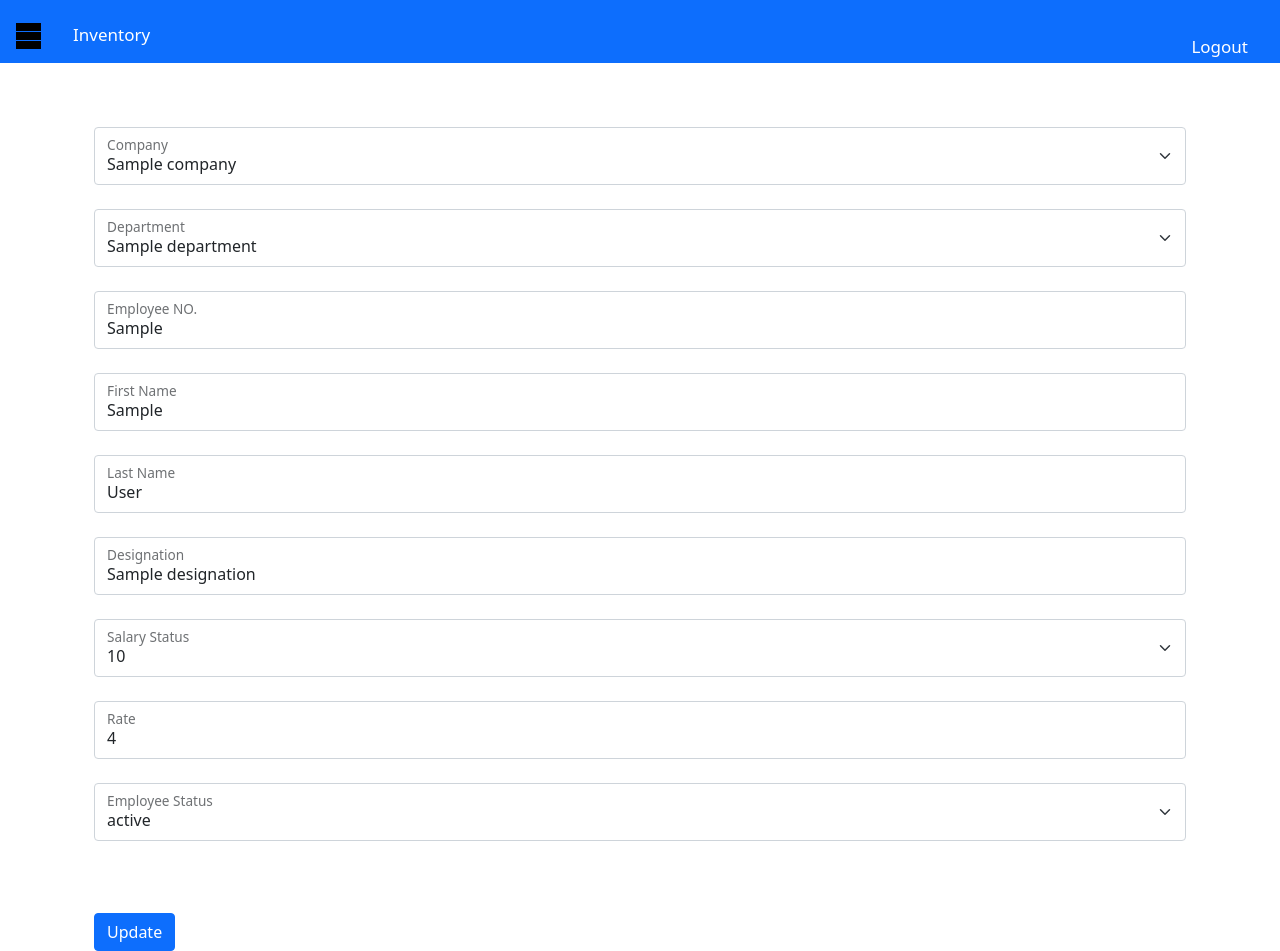
After one commit to joeygracesabusido/admin-apps-dgc, a FastAPI app: template apps/templates/payroll/update_employee.html in a window 1280 px wide. The commit adds this page. Run offline with FastAPI, Linux system fonts and the light colour scheme; the template is opened without the code that fills it: most values are stand-ins (such as "Sample title", 1, 10 or a date in 2020); some libraries are stand-ins or nearby versions.

Commit message:
08.07.2024 3:55 PM

```diff
--- a/apps/routes/payroll.py
+++ b/apps/routes/payroll.py
@@ -146,18 +146,18 @@ async def find_all_job_order(username: str = Depends(get_current_user)):
                 {
                 "id": str(items['_id']),
                 "company": items['company'],
-                "department": items['company'],
-                "employee_no": items['company'],
-                "first_name": items['company'],
-                "last_name": items['company'],
-                "designation": items['company'],
-                "salary_status": items['company'],
-                "rate": items['company'],
-                "salary_status": items['company'],
-                "employee_status": items['company'],
-                "user": items['company'],
-                "date_created": items['company'],
-                "date_updated": items['company'],
+                "department": items['department'],
+                "employee_no": items['employee_no'],
+                "first_name": items['first_name'],
+                "last_name": items['last_name'],
+                "designation": items['designation'],
+                "salary_status": items['salary_status'],
+                "rate": items['rate'],
+                "salary_status": items['salary_status'],
+                "employee_status": items['employee_status'],
+                "user": items['user'],
+                "date_created": items['date_created'],
+                "date_updated": items['date_updated'],
 
                 }
                 for items in result
@@ -174,33 +174,42 @@ async def find_all_job_order(username: str = Depends(get_current_user)):
 
 
 
-# @api_job_order.put("/api-update-job-order/{id}")
-# async def api_update_(id: str,
-#                                items: JobOrderUpdate,
-#                                username: str = Depends(get_current_user)):
+@api_payroll.put("/api-update-employee/{id}")
+async def api_update_(id: str,
+                               data: Employee,
+                               username: str = Depends(get_current_user)):
 
-#     try:
-#         if username == 'joeysabusido' or username == 'Dy':
+    try:
+        if username == 'joeysabusido' or username == 'Dy':
 
-#             obj_id = ObjectId(id)
+            obj_id = ObjectId(id)
 
-#             update_data = {
+            update_data = {
 
-#                 "jo_status": items.jo_status,
-#                 "jo_turn_overtime": datetime.now(),
-#                 "jo_remarks": items.jo_remarks,
-#                 "user": username,
-#                 "date_updated": datetime.now()
-#             }
+                "company": data.company,
+                "department": data.department,
+                "employee_no": data.employee_no,
+                "first_name": data.first_name,
+                "last_name": data.last_name,
+                "designation": data.designation,
+                "salary_status": data.salary_status,
+                "rate": data.rate,
+                "salary_status": data.salary_status,
+                "employee_status": data.employee_status,
+                "user": username,
+                "date_updated": datetime.now().isoformat() if data.date_updated else None
 
-#             result = mydb.job_order.update_one({'_id': obj_id}, {'$set': update_data})
 
-#             return ('Data has been Update')
+            }
 
-#         raise HTTPException(
-#             status_code=status.HTTP_401_UNAUTHORIZED,
-#             detail="Not Authorized",
-#             # headers={"WWW-Authenticate": "Basic"},
-#             )
-#     except Exception as e:
-#         raise HTTPException(status_code=500, detail=str(e))
+            result = mydb.employee_list.update_one({'_id': obj_id}, {'$set': update_data})
+
+            return ('Data has been Update')
+
+        raise HTTPException(
+            status_code=status.HTTP_401_UNAUTHORIZED,
+            detail="Not Authorized",
+            # headers={"WWW-Authenticate": "Basic"},
+            )
+    except Exception as e:
+        raise HTTPException(status_code=500, detail=str(e))
--- /dev/null
+++ b/apps/static/payroll/update_payroll.js
@@ -0,0 +1,34 @@
+$(document).ready(function() {
+    $('#btn_update_employee').on('click', function() {
+        // Collect form data
+        const id = $('#trans_id').val(); // Replace with the actual ID you want to update
+
+        const employeeData = {
+            company: $('#company').val(),
+            department: $('#department').val(),
+            employee_no: $('#employee_no').val(),
+            first_name: $('#first_name').val(),
+            last_name: $('#last_name').val(),
+            designation: $('#designation').val(),
+            salary_status: $('#salary_status').val(),
+            rate: $('#rate').val(),
+            employee_status: $('#employee_status').val()
+        };
+        // console.log(employeeData)
+        // Send AJAX request
+        $.ajax({
+            url: `/api-update-employee/${id}`,
+            type: 'PUT',
+            contentType: 'application/json',
+            data: JSON.stringify(employeeData),
+            success: function(response) {
+                alert('Data has been updated successfully.');
+                window.location.href = "/api-payroll-temp/"; // Redirect to the inventory list page
+                // Optionally, you can redirect or clear the form here
+            },
+            error: function(xhr, status, error) {
+                alert('An error occurred: ' + xhr.responseText);
+            }
+        });
+    });
+});
--- a/apps/templates/payroll/add_employee.html
+++ b/apps/templates/payroll/add_employee.html
@@ -107,7 +107,7 @@
 
 
                             </div>
-                          </div>
+                        </div>
 
 
                       </div>
@@ -227,7 +227,7 @@
                                     <td>Salary Rate</td>
                                     <td>Employee Status</td>
 
-                                    <td></td>
+                                    <td>Action</td>
 
                                 </tr>
                             </thead>
@@ -235,6 +235,7 @@
 
 
                                     <tr>
+                                        <td></td>
                                         <td></td>
                                         <td></td>
                                         <td></td>
--- /dev/null
+++ b/apps/templates/payroll/update_employee.html
@@ -0,0 +1,169 @@
+{% extends 'dashboard.html' %}
+
+{% block content %}
+
+<script src="https://code.jquery.com/jquery-3.7.1.js" integrity="sha256-eKhayi8LEQwp4NKxN+CfCh+3qOVUtJn3QNZ0TciWLP4=" crossorigin="anonymous"></script>
+<!-- <link rel="stylesheet" type="text/css" href="https://cdn.datatables.net/1.11.3/css/jquery.dataTables.css">
+<script type="text/javascript" charset="utf8" src="https://cdn.datatables.net/1.11.3/js/jquery.dataTables.js"></script> -->
+
+<link href="https://cdn.datatables.net/v/dt/dt-2.0.7/b-3.0.2/b-html5-3.0.2/date-1.5.2/datatables.min.css" rel="stylesheet">
+<link href="https://cdn.datatables.net/buttons/3.0.2/css/buttons.dataTables.min.css" rel="stylesheet">
+
+<!-- Other CSS and JS files -->
+<link rel="stylesheet" type="text/css" href="/static/style.css">
+<link href="https://cdn.jsdelivr.net/npm/bootstrap@5.0.2/dist/css/bootstrap.min.css" rel="stylesheet" integrity="sha384-EVSTQN3/azprG1Anm3QDgpJLIm9Nao0Yz1ztcQTwFspd3yD65VohhpuuCOmLASjC" crossorigin="anonymous">
+<script src="https://cdn.jsdelivr.net/npm/@popperjs/core@2.9.2/dist/umd/popper.min.js" integrity="sha384-IQsoLXl5PILFhosVNubq5LC7Qb9DXgDA9i+tQ8Zj3iwWAwPtgFTxbJ8NT4GN1R8p" crossorigin="anonymous"></script>
+<script src="https://cdn.jsdelivr.net/npm/bootstrap@5.0.2/dist/js/bootstrap.min.js" integrity="sha384-cVKIPhGWiC2Al4u+LWgxfKTRIcfu0JTxR+EQDz/bgldoEyl4H0zUF0QKbrJ0EcQF" crossorigin="anonymous"></script>
+
+<div id="container" class="container mt-4">
+
+    <div id="container" class="container mt-2">
+
+        <div class="form-floating">
+            <select class="form-select" id="company" aria-label="Floating label select example">
+                <option value="{{employee_list_data.company }}" selected>{{ employee_list_data.company }}</option>
+
+                <option value="AGUA FUENTE">AGUA FUENTE</option>
+                <option value="DRDC">DRDC</option>
+                <option value="LCSDC">LCSDC</option>
+                <option value="NLDC">NLDC</option>
+
+            </select>
+        <label for="floatingInputGrid" class="label-large">Company</label>
+        </div>
+        <br>
+        <div class="form-floating">
+            <select class="form-select" id="department" aria-label="Floating label select example">
+
+                <option value="{{employee_list_data.department }}" selected>{{ employee_list_data.department }}</option>
+                <option value="ADMIN">ADMIN</option>
+                <option value="ENGR-ANTIPLO">ENGR-ANTIPLO</option>
+                <option value="ENGR-CAVITE">ENGR-CAVITE</option>
+                <option value="FINANCE">FINANCE</option>
+                <option value="LEGAL">LEGAL</option>
+                <option value="TREASURY">TREASURY</option>
+
+
+            </select>
+        <label for="floatingInputGrid" class="label-large">Department</label>
+        </div>
+
+        <br>
+        <div class="form-floating">
+            <input type="text" class="form-control" id="employee_no" value="{{employee_list_data.employee_no }}" >
+            <label for="floatingInputGrid" class="label-large">Employee NO.</label>
+
+
+          </div>
+
+
+        <br>
+        <div class="form-floating">
+            <input type="text" class="form-control" id="first_name" value="{{employee_list_data.first_name }}" >
+            <label for="floatingInputGrid" class="label-large">First Name</label>
+
+
+        </div>
+        <br>
+        <div class="col-md">
+            <div class="form-floating">
+              <input type="text" class="form-control" id="last_name" value="{{employee_list_data.last_name }}"></input>
+              <label for="floatingInputGrid" class="label-large">Last Name</label>
+
+
+            </div>
+        </div>
+        <br>
+        <div class="form-floating">
+            <input type="text" class="form-control" id="designation" value="{{employee_list_data.designation }}" >
+            <label for="floatingInputGrid" class="label-large">Designation</label>
+
+
+        </div>
+        <br>
+
+        <div class="form-floating">
+            <select class="form-select" id="salary_status" aria-label="Floating label select example">
+                <option value="{{employee_list_data.salary_status }}" selected>{{ employee_list_data.salary_status }}</option>
+
+                <option value="Monthly">Monthly</option>
+                <option value="Daily">Daily</option>
+
+
+            </select>
+            <label for="floatingInputGrid" class="label-large">Salary Status</label>
+
+        </div>
+
+        <br>
+        <div class="form-floating">
+            <input type="number"  class="form-control" id="rate" value="{{employee_list_data.rate }}" ></input>
+            <label for="floatingInputGrid" class="label-large">Rate</label>
+
+
+          </div>
+
+        <br>
+        <div class="form-floating">
+            <select class="form-select" id="employee_status" aria-label="Floating label select example">
+                <option value="{{employee_list_data.employee_status }}" selected>{{ employee_list_data.employee_status }}</option>
+
+                <option value="Employed">Employed</option>
+                <option value="Resigned">Resigned</option>
+
+
+            </select>
+            <label for="floatingInputGrid" class="label-large">Employee Status</label>
+
+        </div>
+
+        <!-- <input type="text" class="form-control" id="update_jo_id" " hidden> -->
+
+        <br>
+
+        <br>
+        <div class="form-floating">
+            <input type="text"  class="form-control" id="trans_id" value="{{employee_list_data.id }}" hidden></input>
+
+
+
+          </div>
+          <br>
+        <button type="button" class="btn btn-primary" id="btn_update_employee">Update</button>
+
+
+    </div>
+
+
+
+</div>
+
+
+
+
+
+
+
+    <!-- Add Bootstrap JS and Popper.js -->
+    <script src="https://cdn.jsdelivr.net/npm/bootstrap@5.0.2/dist/js/bootstrap.bundle.min.js" integrity="sha384-MrcW6ZMFYlzcLA8Nl+NtUVF0sA7MsXsP1UyJoMp4YLEuNSfAP+JcXn/tWtIaxVXM" crossorigin="anonymous"></script>
+
+
+
+    <script src="/static/payroll/update_payroll.js"></script>
+
+
+
+    <script src="https://code.jquery.com/jquery-3.5.1.min.js"></script>
+    <script src="https://cdn.datatables.net/v/dt/dt-2.0.7/b-3.0.2/b-html5-3.0.2/date-1.5.2/datatables.min.js"></script>
+    <script src="https://cdn.datatables.net/buttons/3.0.2/js/dataTables.buttons.min.js"></script>
+
+
+    <script>
+
+
+    </script>
+
+
+
+
+{% endblock %}
```
Also changed, not shown: apps/routes/payroll_template.py (+45 -0 lines), apps/static/payroll/insert_employee.js (+82 -21 lines).
